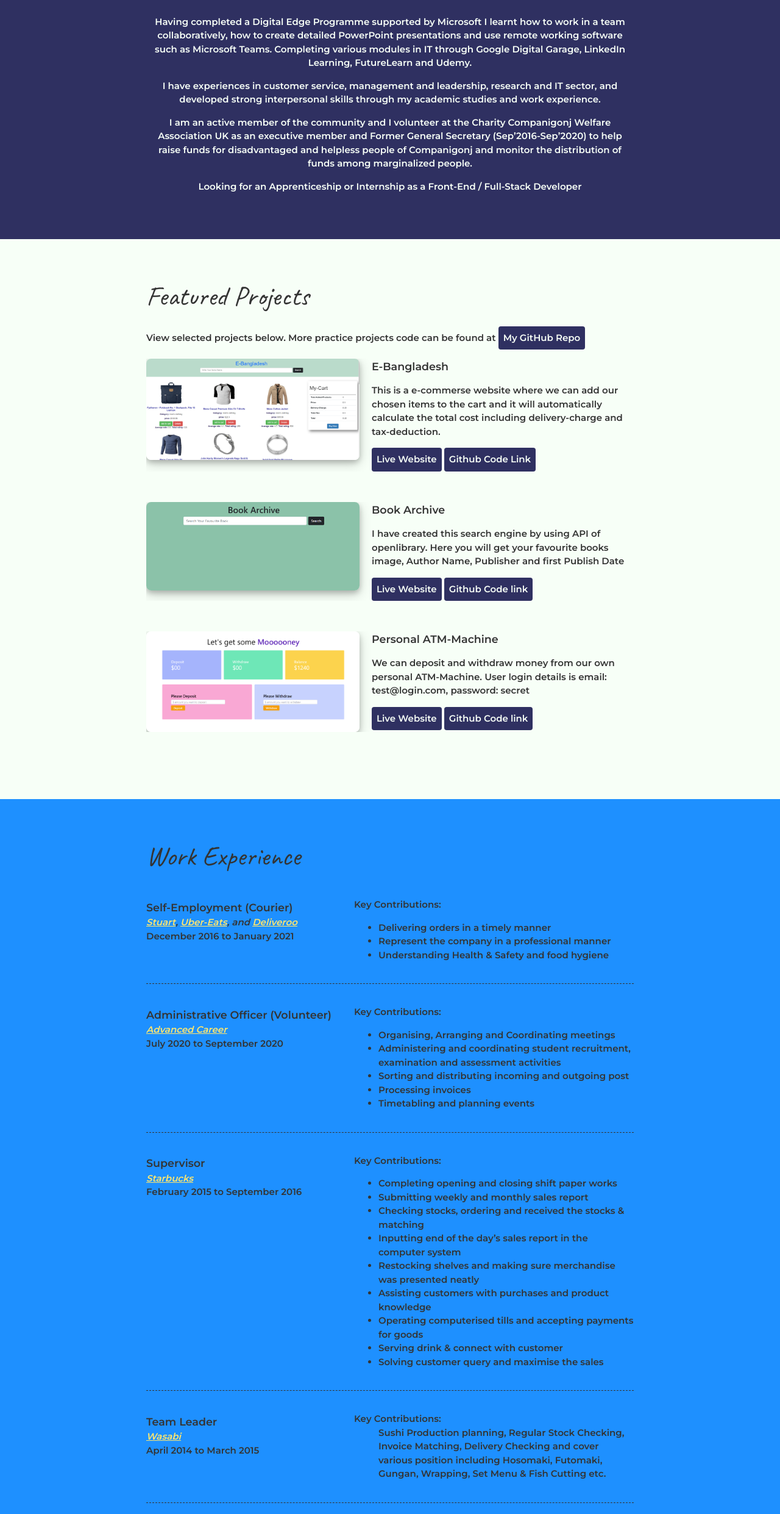
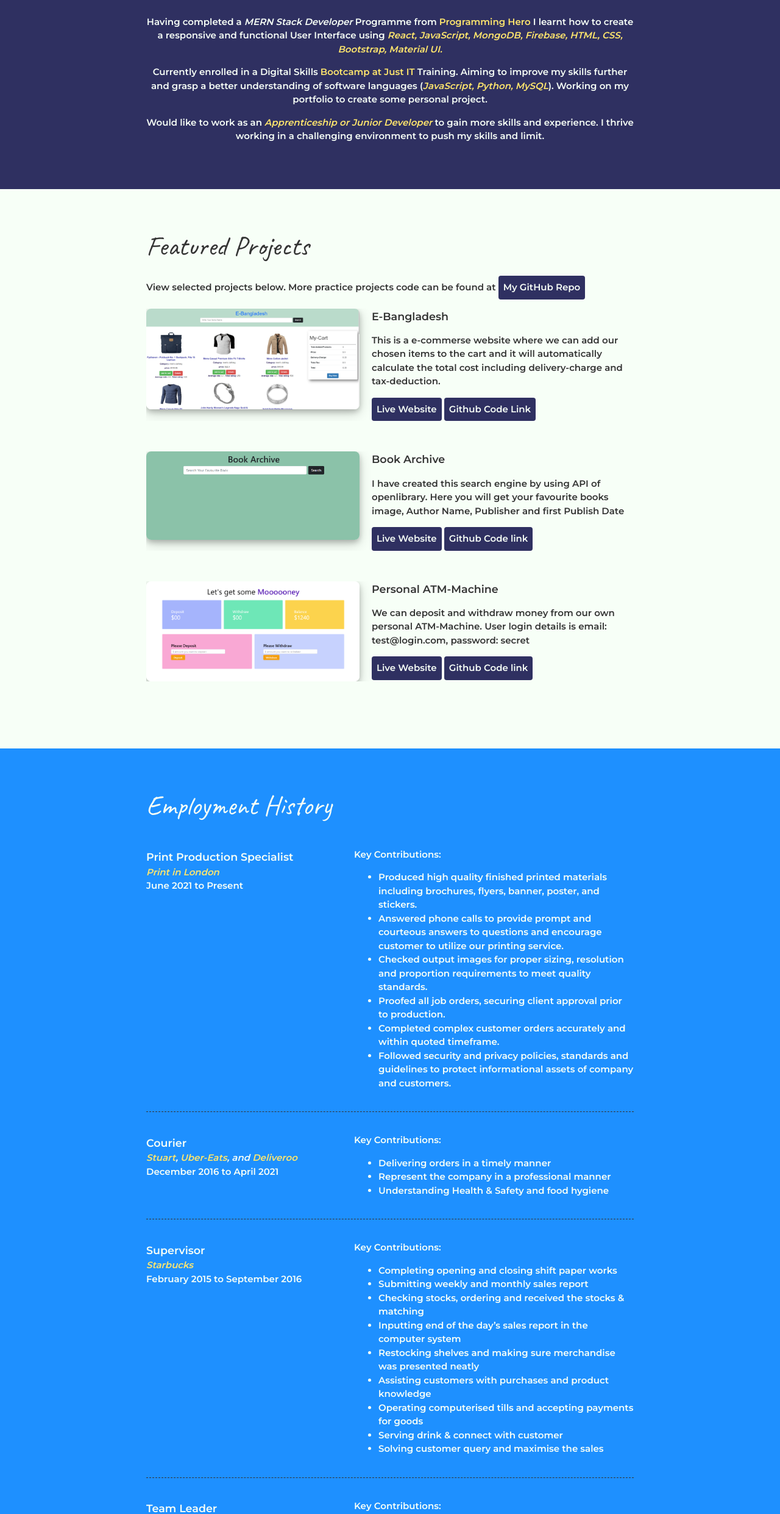
Before and after one commit to md-shajidur-rahman/portfolio, a plain HTML site: page index.html in a window 1280 px wide. Shown: the part 218-2700 px from the top of the page at 61% size. Drawn offline with Linux system fonts and the light colour scheme.

Commit message:
updated employment and education section

```diff
--- a/index.html
+++ b/index.html
@@ -15,10 +15,14 @@
 				<h1>MD Shajidur Rahman</h1>
 				<h2>Front-End Developer</h2>
 
-				<p>Having completed a Digital Edge Programme supported by Microsoft I learnt how to work in a team collaboratively, how to create detailed PowerPoint presentations and use remote working software such as Microsoft Teams. Completing various modules in IT through Google Digital Garage, LinkedIn Learning, FutureLearn and Udemy.</p>
-				<p>I have experiences in customer service, management and leadership, research and IT sector, and developed strong interpersonal skills through my academic studies and work experience.</p>
-				<p>I am an active member of the community and I volunteer at the Charity Companigonj Welfare Association UK as an executive member and Former General Secretary (Sep’2016-Sep’2020) to help raise funds for disadvantaged and helpless people of Companigonj and monitor the distribution of funds among marginalized people.</p>
-				<p>Looking for an <b>Apprenticeship</b> or Internship as a <b>Front-End / Full-Stack Developer</b></p>
+				<p>Having completed a <i>MERN Stack Developer</i> Programme from <a href="https://www.programming-hero.com/" target="blank"><b>Programming Hero</b></a> I learnt how to
+					create a responsive and functional User Interface using <i class="text-color">React, JavaScript, MongoDB, Firebase,
+						HTML, CSS, Bootstrap, Material UI.</i></p>
+				<p>Currently enrolled in a Digital Skills <a href="https://www.justit.co.uk/" target="blank"><b>Bootcamp at Just IT</b></a> Training. Aiming to improve my skills further
+					and grasp a better understanding of software languages (<i class="text-color">JavaScript, Python, MySQL</i>). Working on my
+					portfolio to create some personal project. </p>
+				<p>Would like to work as an <i class="text-color">Apprenticeship or Junior Developer</i> to gain more skills and experience. I
+					thrive working in a challenging environment to push my skills and limit.</p>
 			</div>
 		</header>
 
@@ -26,7 +30,7 @@
 		<section class="projects">
 			<div class="content-wrap">
 				<h2>Featured Projects</h2>
-				<p>View selected projects below. More practice projects code can be found at <a class="btn" href="https://github.com/md-shajidur-rahman?tab=repositories">My GitHub Repo</a></p>
+				<p>View selected projects below. More practice projects code can be found at <a class="btn" href="https://github.com/md-shajidur-rahman?tab=repositories" target="blank">My GitHub Repo</a></p>
 
 				<!-- Project 1 -->
 				<section class="project-item">
@@ -65,15 +69,43 @@
 
 		<section class="work-experiences">
 			<div class="content-wrap item-details divider">
-				<h2>Work Experience</h2>
+				<h2>Employment History</h2>
+
 
 				<!-- job 1 -->
 
 				<section class="job-item">
 					<div class="job-details">
-						<h3>Self-Employment (Courier)</h3>
-						<p><a href="https://stuart.com/">Stuart</a>, <a href="https://www.ubereats.com/gb">Uber-Eats</a>, and <a href="https://deliveroo.co.uk/">Deliveroo</a></p>
-						<p>December 2016 to January 2021</p>
+						<h3>Print Production Specialist</h3>
+						<p><a href="https://www.printinlondon.co.uk/" target="blank">Print in London</a></p>
+						<p>June 2021 to Present</p>
+					</div>
+					<div class="job-summary">
+						<p>Key Contributions:</p>
+						<ul>
+							<li>Produced high quality finished printed materials including brochures, flyers, banner, poster, and
+								stickers.</li>
+							<li>Answered phone calls to provide prompt and courteous answers to questions and encourage
+								customer to utilize our printing service.
+								</li>
+							<li>Checked output images for proper sizing, resolution and proportion requirements to meet
+								quality standards.
+								</li>
+							<li>Proofed all job orders, securing client approval prior to production.</li>
+							<li>Completed complex customer orders accurately and within quoted timeframe.</li>
+							<li>Followed security and privacy policies, standards and guidelines to protect informational assets
+								of company and customers.</li>
+						</ul>
+					</div>
+				</section>
+
+				<!-- job 2 -->
+
+				<section class="job-item">
+					<div class="job-details">
+						<h3>Courier</h3>
+						<p><a href="https://stuart.com/" target="blank">Stuart</a>, <a href="https://www.ubereats.com/gb" target="blank">Uber-Eats</a>, and <a href="https://deliveroo.co.uk/" target="blank">Deliveroo</a></p>
+						<p>December 2016 to April 2021</p>
 					</div>
 					<div class="job-summary">
 						<p>Key Contributions:</p>
@@ -85,32 +117,12 @@
 					</div>
 				</section>
 
-				<!-- job 2 -->
-
-				<section class="job-item">
-					<div class="job-details">
-						<h3>Administrative Officer (Volunteer)</h3>
-						<p><a href="https://www.advancedcareer.uk/">Advanced Career</a></p>
-						<p>July 2020 to September 2020</p>
-					</div>
-					<div class="job-summary">
-						<p>Key Contributions:</p>
-						<ul>
-							<li>Organising, Arranging and Coordinating meetings</li>
-							<li>Administering and coordinating student recruitment, examination and assessment activities</li>
-							<li>Sorting and distributing incoming and outgoing post</li>
-							<li>Processing invoices</li>
-							<li>Timetabling and planning events</li>
-						</ul>
-					</div>
-				</section>
-
 				<!-- job 3 -->
 
 				<section class="job-item">
 					<div class="job-details">
 						<h3>Supervisor</h3>
-						<p><a href="https://www.starbucks.co.uk/">Starbucks</a></p>
+						<p><a href="https://www.starbucks.co.uk/" target="blank">Starbucks</a></p>
 						<p>February 2015 to September 2016</p>
 					</div>
 					<div class="job-summary">
@@ -134,7 +146,7 @@
 				<section class="job-item">
 					<div class="job-details">
 						<h3>Team Leader</h3>
-						<p><a href="https://www.wasabi.uk.com/">Wasabi</a></p>
+						<p><a href="https://www.wasabi.uk.com/" target="blank">Wasabi</a></p>
 						<p>April 2014 to March 2015</p>
 					</div>
 					<div class="job-summary">
@@ -150,7 +162,7 @@
 				<section class="job-item">
 					<div class="job-details">
 						<h3>Customer Service Assistant</h3>
-						<p><a href="https://www.burgerking.co.uk/">Burger King</a></p>
+						<p><a href="https://www.burgerking.co.uk/" target="blank">Burger King</a></p>
 						<p>October 2010 to September 2014</p>
 					</div>
 					<div class="job-summary">
@@ -170,17 +182,28 @@
 				<h2>Education</h2>
 
 				<section>
-					<h3>Front-End Web Development</h3>
-					<p><a href="https://www.linkedin.com/learning/me?trk=nav_neptune_learning">LinkedIn Learning</a> and <a href="https://www.udemy.com/">Udemy</a>, (2020-2021)</p>
+					<h3>Digital Skills Bootcamp: Software Development</h3>
+					<p><a href="https://www.justit.co.uk/" target="blank">Just IT Training Ltd, London (2021)</a></p>
 					<dl>
 						<dt>Modules Studied:</dt>
-						<dd>HTML, CSS, & JavaScript</dd>
+						<dd>A twelve-week intensive bootcamp covering the fundamentals of
+							Web and Software development including JavaScript, MySQL, Python.</dd>
+					</dl>
+				</section>
+
+				<section>
+					<h3>Complete Web Development Course with Jhankar Mahbub</h3>
+					<p><a href="https://www.programming-hero.com/" target="blank">Programming Hero, Bangladesh (2021)
+					</a></p>
+					<dl>
+						<dt>Modules Studied:</dt>
+						<dd>HTML, CSS, JavaScript, React, Firebase, MongoDB, Bootstrap, MUI</dd>
 					</dl>
 				</section>
 
 				<section>
 					<h3>Master of Business Administration (MBA)</h3>
-					<p><a href="https://aru.ac.uk/">Anglia Ruskin University</a>, (2013-2014)</p>
+					<p><a href="https://aru.ac.uk/" target="blank">Anglia Ruskin University</a>, (2013-2014)</p>
 					<dl>
 						<dt>Modules Studied:</dt>
 						<dd>Research Methods for Managers, Marketing Design Innovation, Postgraduate Major Project</dd>
@@ -242,23 +265,23 @@
 
 				<section class="job-item">
 					<div class="job-details">
-						<h3>General Secretary</h3>
-						<p><a href="https://www.facebook.com/companigonjwelfareassociationuk">Companigonj Welfare Association UK</a></p>
-						<p>September 2016 to September 2020</p>
+						<h3>Co-founder and Advisory Member</h3>
+						<p><a href="https://www.facebook.com/Lamp786" target="blank">LAMP</a></p>
+						<p>April 2016 to Current</p>
 					</div>
-					<div class="job summary">
-					<p>This is an UK registered non-profit organisation where I have been involved since 2010 and raising funds for disadvantaged and helpless people of Companigonj and monitoring the distribution among marginalized people.</p>
+					<div class="job-summary">
+						<p>This is a registered charity organisation which established on 2016. We raise the funds for supporting the vulnerable people in the UK and Bangladesh.</p>
 					</div>
 				</section>
 
 				<section class="job-item">
 					<div class="job-details">
-						<h3>Co-founder and Advisory Member</h3>
-						<p><a href="https://www.facebook.com/Lamp786">LAMP</a></p>
-						<p>April 2016 to Current</p>
+						<h3>General Secretary</h3>
+						<p><a href="https://www.facebook.com/companigonjwelfareassociationuk" target="blank">Companigonj Welfare Association UK</a></p>
+						<p>September 2016 to September 2020</p>
 					</div>
-					<div class="job-summary">
-						<p>This is a registered charity organisation which established on 2016. We raise the funds for supporting the vulnerable people in the UK and Bangladesh.</p>
+					<div class="job summary">
+					<p>This is an UK registered non-profit organisation where I have been involved since 2010 and raising funds for disadvantaged and helpless people of Companigonj and monitoring the distribution among marginalized people.</p>
 					</div>
 				</section>
 			</div>
@@ -271,7 +294,7 @@
 				<h2>Let's Keep in Touch</h2>
 				<ul class="contact-list">
 					<li><a href="mailto:shajid0920@gmail.com">shajid0920@gmail.com</a></li>
-					<li><a href="https://www.linkedin.com/in/itsshajidur/" targer="blank">LinkedIn</a></li>
+					<li><a href="https://www.linkedin.com/in/itsshajidur/" target="blank">LinkedIn</a></li>
 					<li><a href="https://www.facebook.com/itsShajidur/" target="blank">Facebook</a></li>
 					<li><a href="https://twitter.com/itsShajidur" target="blank">Twitter</a></li>
 				</ul>
--- a/styles.css
+++ b/styles.css
@@ -55,6 +55,9 @@ h1, h2 {
 	margin: 0 auto;
 	padding: 60px 0;
 }
+.content-wrap a {
+	text-decoration: none;
+}
 h3 {
 	margin-bottom: 0;
 }
@@ -75,6 +78,9 @@ h3 {
 	border-bottom: none;
 
 }
+.text-color {
+	color: #FFE66D;
+}
 
 
 /* Profile
@@ -83,8 +89,6 @@ header {
 	background: #2F3061;
 	color: #F7FFF7;
 }
-
-
 
 
 /* Projects
@@ -126,8 +130,11 @@ header {
 ------------------------------------ */
 .work-experiences {
 	background: #1E90FF;
+	color: #F7FFF7;
 }
-
+.work-experiences a {
+	text-decoration: none;
+}
 
 
 /* Education
@@ -137,6 +144,11 @@ header {
 	background-size: cover;
 	background-position: top right;
 	padding-bottom: 100px;
+	color: #2F3061;
+}
+.education a {
+	text-decoration: none;
+	color: #F7FFF7;
 }
 .education p {
 	width: 60%;
@@ -150,6 +162,9 @@ header {
 	background: #5F9EA0;
 	color: #F7FFF7;
 }
+.volunteering a {
+	text-decoration: none;
+}
 
 
 
@@ -158,6 +173,9 @@ header {
 footer {
 	background: #343434;
 	color: #F7FFF7;
+}
+footer a {
+	text-decoration: none;
 }
 .contact-list {
 	list-style-type: none;
```
